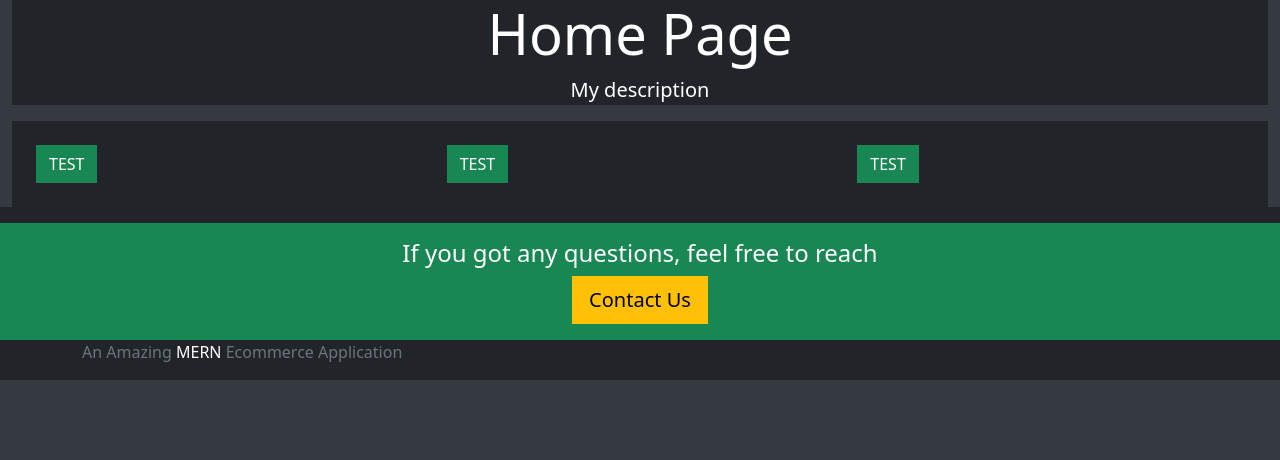
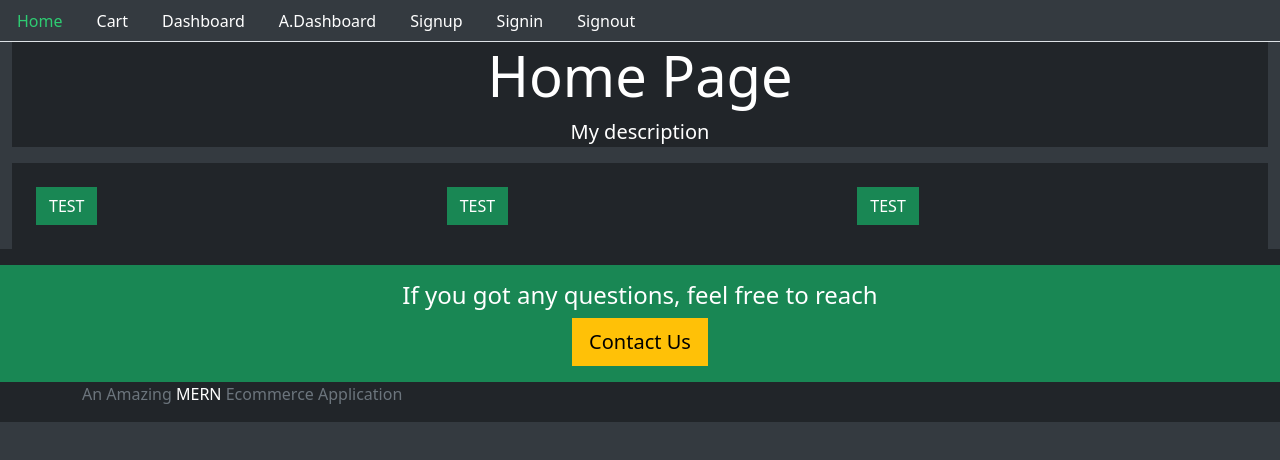
Before and after one commit to shahbaz-cse/MERN-App, a React (Create React App) app in the folder projfrontend/: page / in a window 1280 px wide. Shown: the top 460 px of the page. Built offline with nearby package versions, Linux system fonts and the light colour scheme.

Commit message:
Added navigation bar

```diff
--- a/projfrontend/src/core/Base.jsx
+++ b/projfrontend/src/core/Base.jsx
@@ -1,4 +1,5 @@
 import React from 'react'
+import Menu from './Menu';
 
 const Base = ({
     title="My Title",
@@ -7,6 +8,7 @@
     children
 }) => (
     <div>
+        <Menu/>
         <div className="container-fluid">
             <div className="jumbotron bg-dark text-white text-center">
                 <h2 className="display-4">{title}</h2>
--- /dev/null
+++ b/projfrontend/src/core/Menu.jsx
@@ -0,0 +1,54 @@
+import React from 'react'
+import { Link, withRouter } from 'react-router-dom'
+
+const currentTab = (history, path) => {
+    if(history.location.pathname === path){
+        return { color: "#2ecc72" };
+    } else {
+        return { color: "#FFFFFF" };
+    }
+};
+
+const Menu = ({ history }) => (
+    <div>
+        <ul className="nav nav-tabs bg dark">
+            <li className="nav-item">
+                <Link style={currentTab(history, "/")} className='nav-link' to="/">
+                    Home
+                </Link>
+            </li>
+            <li className="nav-item">
+                <Link style={currentTab(history, "/cart")} className='nav-link' to="/cart">
+                    Cart
+                </Link>
+            </li>
+            <li className="nav-item">
+                <Link style={currentTab(history, "/user/dashboard")} className='nav-link' to='/user/dashboard'>
+                    Dashboard
+                </Link>
+            </li>
+            <li className="nav-item">
+                <Link style={currentTab(history, "/admin/dashboard")} className='nav-link' to='/admin/dashboard'>
+                    A.Dashboard
+                </Link>
+            </li>
+            <li className="nav-item">
+                <Link style={currentTab(history, "/signup")} className='nav-link' to='/signup'>
+                    Signup
+                </Link>
+            </li>
+            <li className="nav-item">
+                <Link style={currentTab(history, "/signin")} className='nav-link' to='/signin'>
+                    Signin
+                </Link>
+            </li>
+            <li className="nav-item">
+                <Link style={currentTab(history, "/signout")} className='nav-link' to='/signout'>
+                    Signout
+                </Link>
+            </li>
+        </ul>
+    </div>
+);
+
+export default withRouter(Menu);
```
